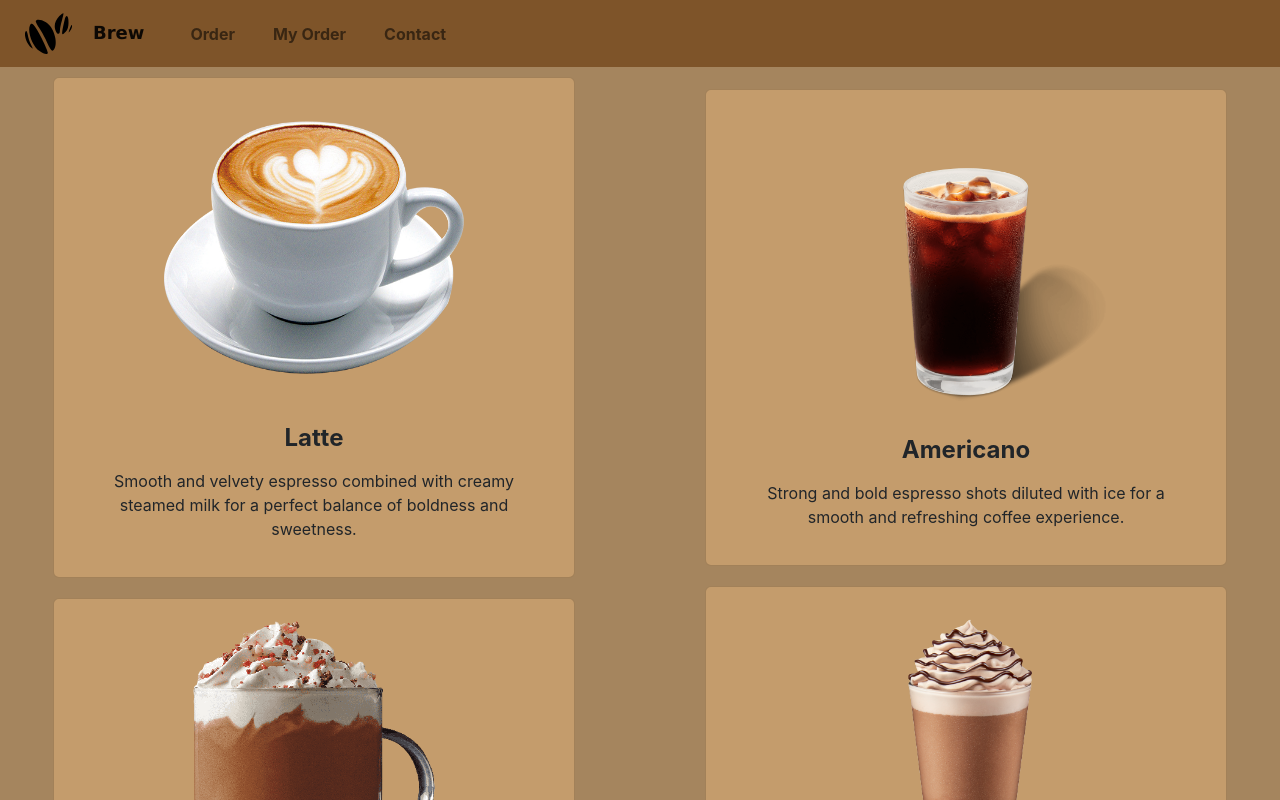
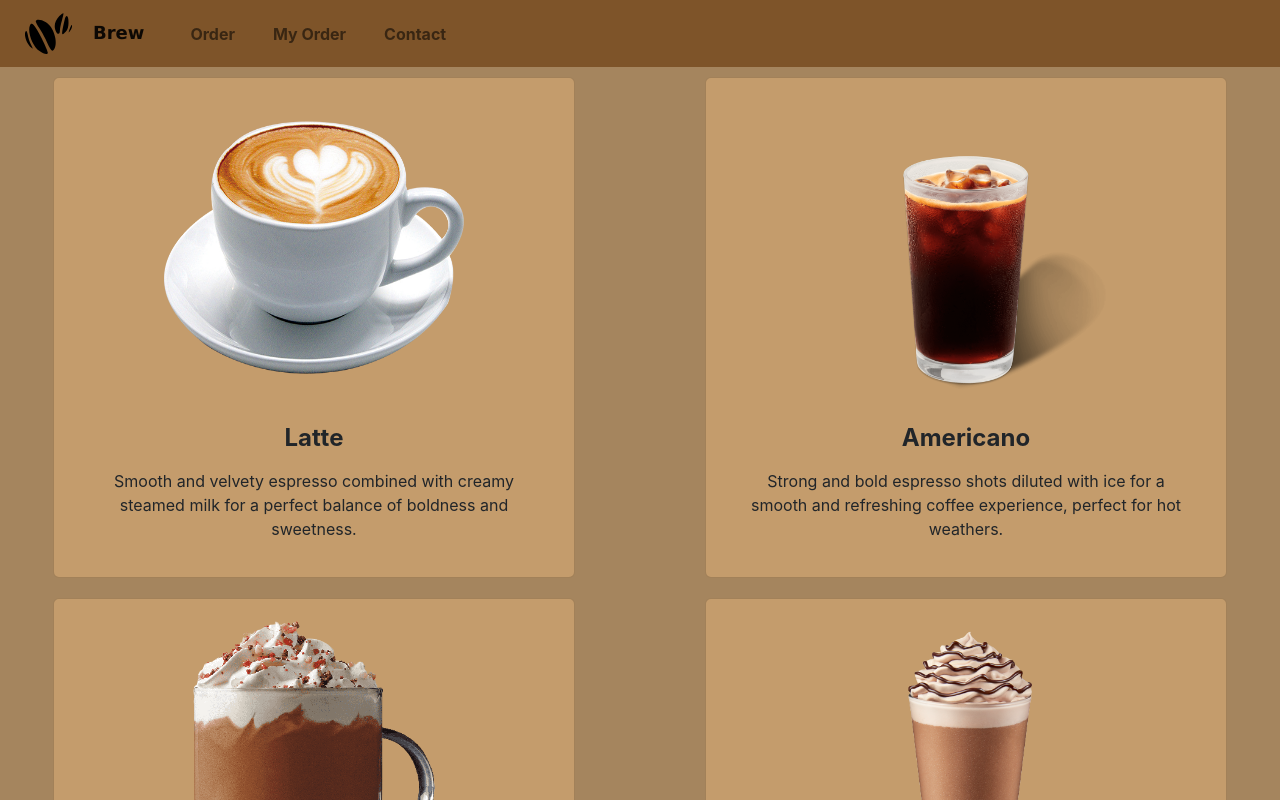
Before and after one commit to selimcavas/brew, a React (Create React App) app in the folder brew/: page / in a window 1280 px wide. Shown: the top 800 px of the page. Built offline with nearby package versions, Linux system fonts and the light colour scheme.

Commit message:
updated subtitle
Co-authored-by: MertAdak <mert.adak@ozu.edu.tr>
Co-authored-by: berkadak <berk.adak@ozu.edu.tr>

```diff
--- a/brew/src/pages/Main.js
+++ b/brew/src/pages/Main.js
@@ -32,7 +32,7 @@ function Main() {
             imagePath={americano}
             imageAlt="Americano"
             title="Americano"
-            subtitle="Strong and bold espresso shots diluted with ice for a smooth and refreshing coffee experience."
+            subtitle="Strong and bold espresso shots diluted with ice for a smooth and refreshing coffee experience, perfect for hot weathers."
           />
           <br></br>
           <Card
```
